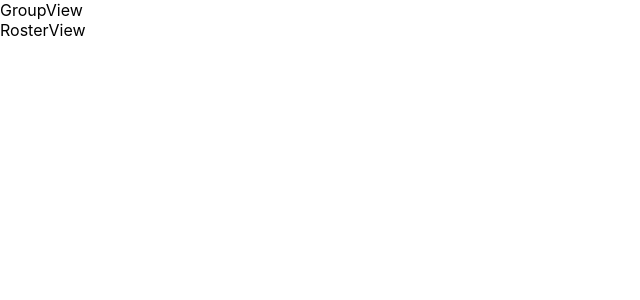
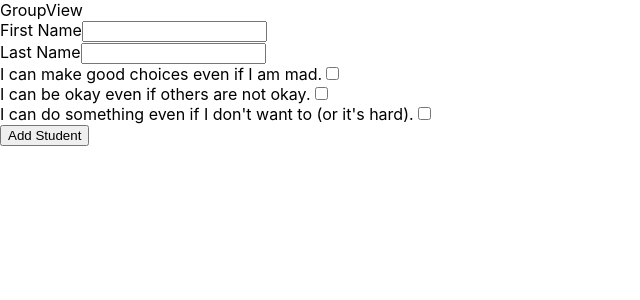
Before and after one commit to sarahkuny/classroom-sorter, a React (Create React App) app in the folder client/: page / in a window 1280 px wide. Shown: the top 300 px of the page, without its empty margins (0-640 px from the left). Built offline with nearby package versions, Linux system fonts and the light colour scheme.

Commit message:
add form to rosterView

```diff
--- a/client/src/components/RosterView.js
+++ b/client/src/components/RosterView.js
@@ -1,7 +1,68 @@
-import React from 'react'
+import React, { useEffect, useState } from 'react'
 
 export default function RosterView() {
-  return (
-    <div>RosterView</div>
+  const [firstName, setFirstName] = useState("");
+  const [lastName, setLastName] = useState("");
+  const [hasGoalOne, setHasGoalOne] = useState(false);
+  const [hasGoalTwo, setHasGoalTwo] = useState(false);
+  const [hasGoalThree, setHasGoalThree] = useState(false);
+
+  const handleFirstNameChange = (event) => {
+    let input = event.target.value;
+    setFirstName(input);
+  };
+
+  const handleLastNameChange = (event) => {
+    let input = event.target.value;
+    setLastName(input);
+  }
+
+  const handleCheckOne = (event) => {
+      setHasGoalOne(event.target.checked)
+  }
+
+  const handleCheckTwo = (event) => {
+      setHasGoalTwo(event.target.checked)
+  }
+
+  const handleCheckThree = (event) => {
+      setHasGoalThree(event.target.checked)
+  }
+
+  const handleAddStudent = (e) => {
+      e.preventDefault();
+      //post request to students
+      //setStudents(response)
+      //post request to behaviors
+      setFirstName("");
+      setLastName("");
+
+  }
+    return (
+    <div>
+        <form>
+            <div className="name-input">
+                <label>First Name</label>
+                <input onChange={handleFirstNameChange} value={firstName}></input>
+            </div>
+            <div className="name-input">
+                <label>Last Name</label>
+                <input onChange={handleLastNameChange} value={lastName}></input>
+            </div>
+            <div className="goal-selection" onClick={handleCheckOne}>
+                <label>I can make good choices even if I am mad.</label>
+                <input type="checkbox"></input>
+            </div>
+            <div className="goal-selection" onClick={handleCheckTwo}>
+                <label>I can be okay even if others are not okay.</label>
+                <input type="checkbox"></input>
+            </div>
+            <div className="goal-selection">
+                <label>I can do something even if I don't want to (or it's hard).</label>
+                <input type="checkbox" onClick={handleCheckThree}></input>
+            </div>
+            <button onClick={handleAddStudent}>Add Student</button>
+        </form>
+    </div>
   )
 }
```
